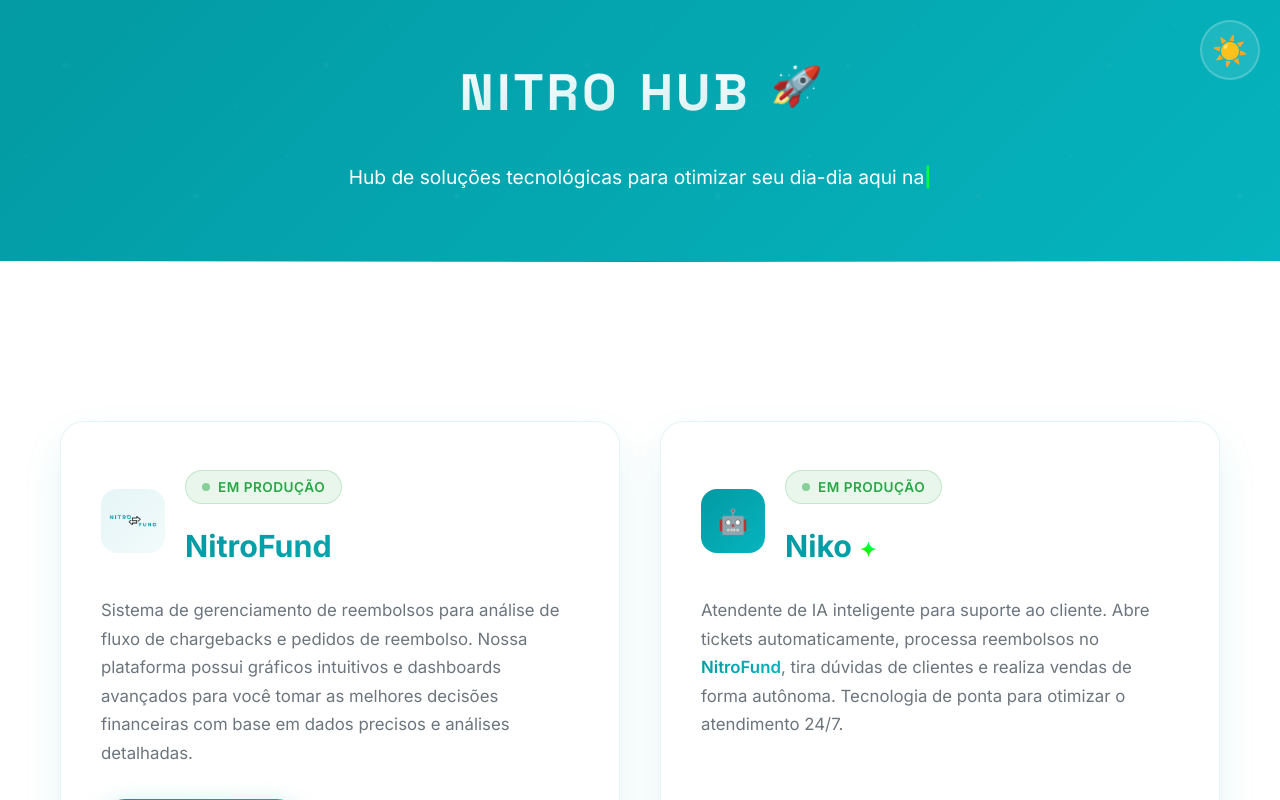
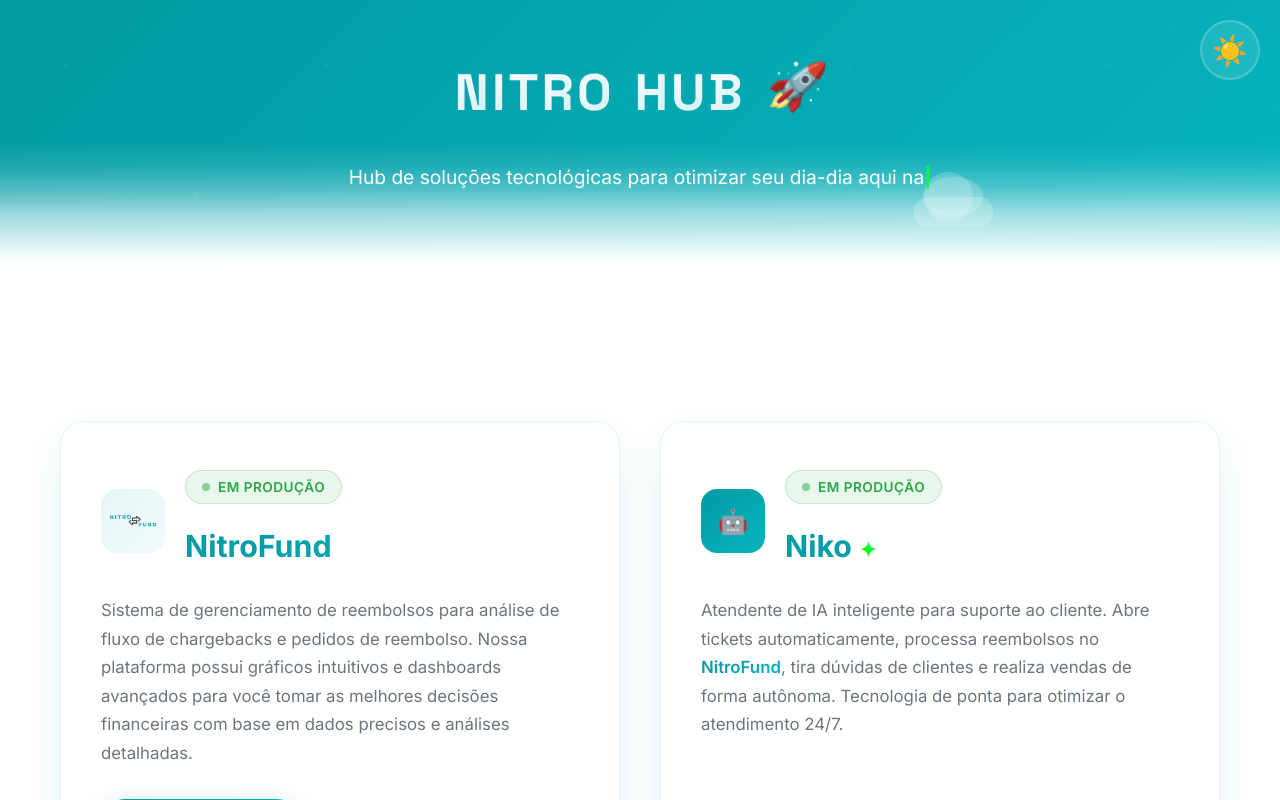
Before and after one commit to brprado/Nitro-Tech-Hub, a Vue app: page / in a window 1280 px wide. Shown: the top 800 px of the page. Built offline with nearby package versions, Linux system fonts and the light colour scheme.

Commit message:
Adiciona nuvens animadas ao tema claro, implementa lógica para criação e controle de nuvens no App.vue, e atualiza estilos no CSS para suportar a nova funcionalidade.

```diff
--- a/src/App.vue
+++ b/src/App.vue
@@ -10,6 +10,18 @@
           class="shooting-star"
           :style="star.style"
         ></div>
+      </div>
+
+      <!-- Clouds Container -->
+      <div class="clouds" v-if="!isDarkMode">
+        <div
+          v-for="(cloud, index) in clouds"
+          :key="index"
+          class="cloud"
+          :style="cloud.style"
+        >
+          <div class="cloud-shape"></div>
+        </div>
       </div>
       <div class="container">
         <div class="hero-content">
@@ -145,7 +157,9 @@
       typeSpeed: 80,
       isDarkMode: false,
       shootingStars: [],
-      shootingStarInterval: null
+      shootingStarInterval: null,
+      clouds: [],
+      cloudInterval: null
     }
   },
   mounted() {
@@ -182,8 +196,10 @@
 
       if (this.isDarkMode) {
         this.startShootingStars();
+        this.stopClouds();
       } else {
         this.stopShootingStars();
+        this.startClouds();
       }
     },
     applyTheme() {
@@ -210,6 +226,8 @@
 
       if (this.isDarkMode) {
         this.startShootingStars();
+      } else {
+        this.startClouds();
       }
     },
     createShootingStar() {
@@ -256,6 +274,53 @@
         this.shootingStarInterval = null;
       }
       this.shootingStars = [];
+    },
+    createCloud() {
+      const cloudCount = Math.floor(Math.random() * 2) + 1; // 1 ou 2 nuvens
+      const newClouds = [];
+
+      for (let i = 0; i < cloudCount; i++) {
+        const delay = i * 0.5; // Delay menor entre cada nuvem
+        const offsetX = Math.random() * 200 - 100; // Offset X aleatório (-100px a 100px)
+        const offsetY = Math.random() * 100 - 50; // Offset Y aleatório (-50px a 50px)
+        const duration = Math.random() * 2 + 3; // Duração entre 3s e 5s (mais rápido)
+        const size = Math.random() * 0.5 + 0.8; // Tamanho entre 0.8 e 1.3
+
+        newClouds.push({
+          style: {
+            right: `calc(-100px + ${offsetX}px)`,
+            top: `calc(-100px + ${offsetY}px)`,
+            animationDelay: delay + 's',
+            animationDuration: duration + 's',
+            transform: `scale(${size})`
+          }
+        });
+      }
+
+      this.clouds = [...this.clouds, ...newClouds];
+
+      // Remove as nuvens após a animação
+      setTimeout(() => {
+        this.clouds = this.clouds.slice(cloudCount);
+      }, 6000);
+    },
+    startClouds() {
+      if (this.cloudInterval) {
+        clearInterval(this.cloudInterval);
+      }
+
+      this.cloudInterval = setInterval(() => {
+        if (!this.isDarkMode) {
+          this.createCloud();
+        }
+      }, 2000);
+    },
+    stopClouds() {
+      if (this.cloudInterval) {
+        clearInterval(this.cloudInterval);
+        this.cloudInterval = null;
+      }
+      this.clouds = [];
     }
   }
 }
--- a/src/style.css
+++ b/src/style.css
@@ -62,7 +62,6 @@
   background: var(--hero-bg);
   color: white;
   overflow: hidden;
-  box-shadow: 0 10px 30px rgba(3, 154, 163, 0.3);
   transition: all 0.3s ease;
 }
 
@@ -89,6 +88,36 @@
   animation: twinkle 4s ease-in-out infinite;
 }
 
+/* Bottom gradient transition */
+.hero::after {
+  content: '';
+  position: absolute;
+  bottom: 0;
+  left: 0;
+  right: 0;
+  height: 120px;
+  background: linear-gradient(to bottom,
+    transparent 0%,
+    rgba(255, 255, 255, 0.1) 20%,
+    rgba(255, 255, 255, 0.3) 40%,
+    rgba(255, 255, 255, 0.6) 60%,
+    rgba(255, 255, 255, 0.8) 80%,
+    var(--bg-color) 100%
+  );
+  z-index: 1;
+}
+
+/* Dark theme gradient transition */
+.dark-theme .hero::after {
+  background: linear-gradient(to bottom,
+    transparent 0%,
+    rgba(26, 29, 35, 0.1) 20%,
+    rgba(26, 29, 35, 0.3) 40%,
+    rgba(26, 29, 35, 0.6) 60%,
+    rgba(26, 29, 35, 0.8) 80%,
+    var(--bg-color) 100%
+  );
+}
 
 .hero-content {
   position: relative;
@@ -153,7 +182,7 @@
 }
 
 .rocket {
-  font-size: 2.5rem;
+  font-size: 3rem;
   animation: rocketFly 3s ease-in-out infinite;
   z-index: 2;
   position: relative;
@@ -340,16 +369,6 @@
   padding: 100px 0;
   background: var(--bg-color);
   position: relative;
-}
-
-.solutions-section::before {
-  content: '';
-  position: absolute;
-  top: 0;
-  left: 0;
-  right: 0;
-  height: 1px;
-  background: linear-gradient(90deg, transparent, var(--primary-color), transparent);
 }
 
 .solutions-grid {
@@ -696,6 +715,74 @@
   }
 }
 
+/* Clouds */
+.clouds {
+  position: absolute;
+  top: 0;
+  left: 0;
+  width: 100%;
+  height: 100%;
+  pointer-events: none;
+  z-index: 1;
+}
+
+.cloud {
+  position: absolute;
+  top: -100px;
+  right: -100px;
+  animation: cloudMoveDiagonal linear;
+  opacity: 0.7;
+  will-change: transform, opacity;
+  transform: translateZ(0);
+}
+
+.cloud-shape {
+  width: 80px;
+  height: 30px;
+  background: rgba(255, 255, 255, 0.3);
+  border-radius: 50px;
+  position: relative;
+}
+
+.cloud-shape::before {
+  content: '';
+  position: absolute;
+  width: 50px;
+  height: 50px;
+  background: rgba(255, 255, 255, 0.3);
+  border-radius: 50%;
+  top: -25px;
+  left: 10px;
+}
+
+.cloud-shape::after {
+  content: '';
+  position: absolute;
+  width: 60px;
+  height: 40px;
+  background: rgba(255, 255, 255, 0.3);
+  border-radius: 50%;
+  top: -20px;
+  right: 10px;
+}
+
+@keyframes cloudMoveDiagonal {
+  0% {
+    opacity: 0;
+    transform: translateX(0) translateY(0) translateZ(0);
+  }
+  5% {
+    opacity: 0.7;
+  }
+  95% {
+    opacity: 0.7;
+  }
+  100% {
+    opacity: 0;
+    transform: translateX(calc(-100vw - 100px)) translateY(calc(100vh + 100px)) translateZ(0);
+  }
+}
+
 .footer {
   text-align: center;
   padding: 60px 0;
@@ -779,7 +866,7 @@
   }
 
   .rocket {
-    font-size: 2rem;
+    font-size: 2.5rem;
   }
 
   .hero p {
@@ -837,7 +924,7 @@
   }
 
   .rocket {
-    font-size: 1.8rem;
+    font-size: 2.2rem;
   }
 
   .hero p {
```
